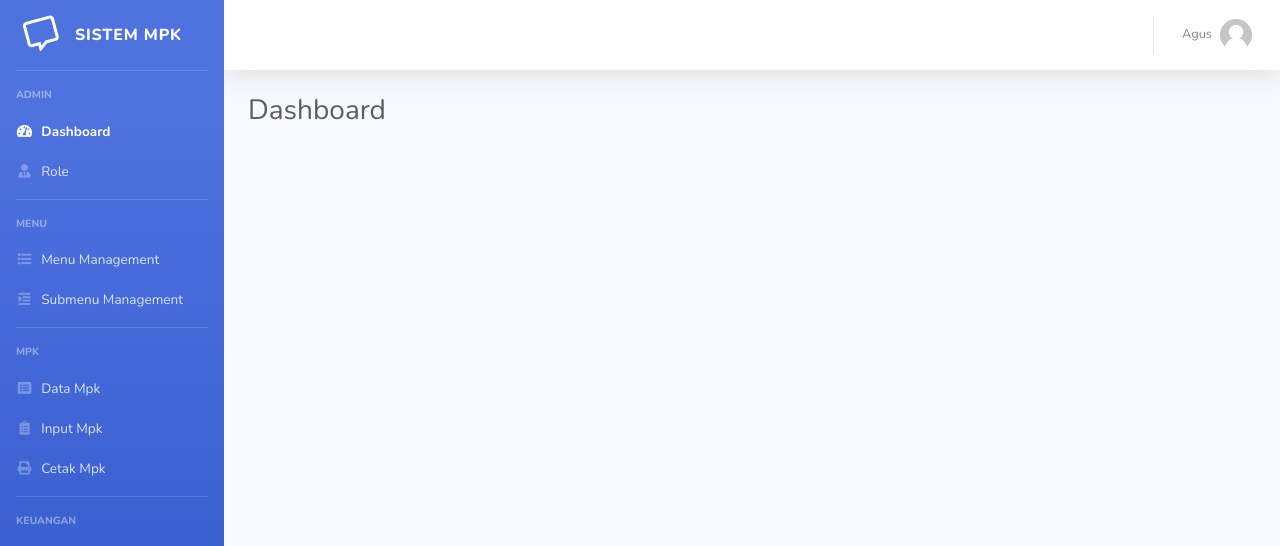
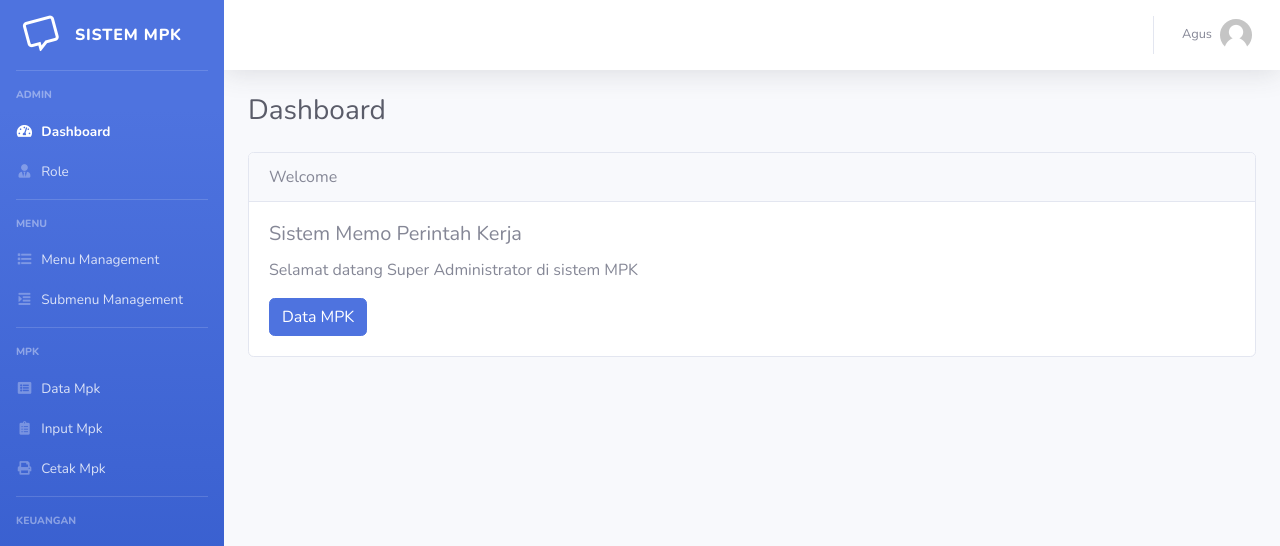
Before and after one commit to Blackscarft/MPK, a CodeIgniter app: page /MPK/admin in a window 1280 px wide. Shown: the top 546 px of the page. Run offline with CodeIgniter, Linux system fonts and the light colour scheme; a user stored in the database is signed in; data comes from the database, SQL or seed files in the repository.

Commit message:
make welcome message to dashboard

```diff
--- a/application/views/admin/index.php
+++ b/application/views/admin/index.php
@@ -3,7 +3,16 @@
 
     <!-- Page Heading -->
     <h1 class="h3 mb-4 text-gray-800"><?= $title ?></h1>
-
+    <div class="card">
+        <div class="card-header">
+            Welcome
+        </div>
+        <div class="card-body">
+            <h5 class="card-title">Sistem Memo Perintah Kerja</h5>
+            <p class="card-text">Selamat datang Super Administrator di sistem MPK</p>
+            <a href="<?= base_url('/mpk/data') ?>" class="btn btn-primary">Data MPK</a>
+        </div>
+    </div>
     <!-- page content -->
 
 </div>
```
